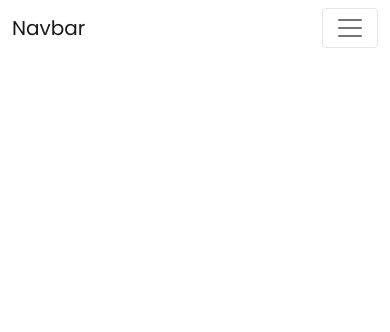
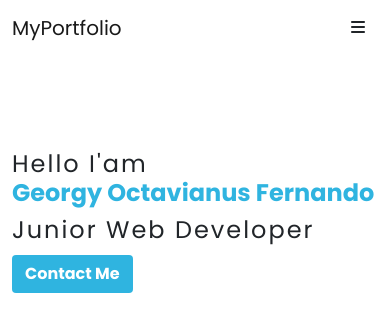
Before and after one commit to nfernando0/PortfolioBootstrap, a plain HTML site: page index.html in a window 390 px wide. Drawn offline with nearby package versions, Linux system fonts and the light colour scheme.

Commit message:
Hero Section

```diff
--- a/css/style.css
+++ b/css/style.css
@@ -1,10 +1,57 @@
 * {
   font-family: "Poppins", sans-serif;
 }
-
+:root {
+  --primary-color: rgb(47, 180, 224);
+}
 .navbar-active {
   background-color: white;
   opacity: 80%;
   backdrop-filter: blur(5px);
   z-index: 99999;
 }
+.dropdown {
+  display: none;
+}
+
+#home {
+  margin-top: 500px;
+}
+#home .hero-title h1 span {
+  font-weight: bold;
+  letter-spacing: 0;
+  color: var(--primary-color);
+}
+#home h1,
+h2 {
+  letter-spacing: 2px;
+}
+#home .hero-title h1,
+h2 {
+  font-size: 2rem;
+}
+#home .btn-hero {
+  background-color: var(--primary-color);
+  color: #fff;
+  margin-top: 3px;
+  transition: all 0.3s ease-in-out;
+  font-weight: bold;
+}
+#home .btn-hero:hover {
+  background-color: #fff;
+  color: var(--primary-color);
+  border: 1px solid var(--primary-color);
+}
+
+@media (max-width: 991.98px) {
+  .dropdown {
+    display: block;
+  }
+  #home {
+    margin-top: 150px;
+  }
+  #home .hero-title h1,
+  h2 {
+    font-size: 1.5rem;
+  }
+}
--- a/index.html
+++ b/index.html
@@ -16,16 +16,22 @@
     <link rel="preconnect" href="https://fonts.gstatic.com" crossorigin />
     <link href="https://fonts.googleapis.com/css2?family=Poppins:wght@300;400;700&display=swap" rel="stylesheet" />
 
-    <title>Document</title>
+    <link
+      rel="stylesheet"
+      href="https://cdnjs.cloudflare.com/ajax/libs/font-awesome/6.1.1/css/all.min.css"
+      integrity="sha512-KfkfwYDsLkIlwQp6LFnl8zNdLGxu9YAA1QvwINks4PhcElQSvqcyVLLD9aMhXd13uQjoXtEKNosOWaZqXgel0g=="
+      crossorigin="anonymous"
+      referrerpolicy="no-referrer"
+    />
+
+    <title>Portfolio Georgy Octavianus Fernando</title>
   </head>
   <body>
     <!-- Header Section -->
     <nav class="navbar navbar-expand-lg navbar-light bg-transparent fixed-top">
       <div class="container">
-        <a class="navbar-brand" href="#">Navbar</a>
-        <button class="navbar-toggler" type="button" data-bs-toggle="collapse" data-bs-target="#navbarNav" aria-controls="navbarNav" aria-expanded="false" aria-label="Toggle navigation">
-          <span class="navbar-toggler-icon"></span>
-        </button>
+        <a class="navbar-brand" href="#">MyPortfolio</a>
+
         <div class="collapse navbar-collapse" id="navbarNav">
           <ul class="navbar-nav ms-auto">
             <li class="nav-item">
@@ -42,9 +48,44 @@
             </li>
           </ul>
         </div>
+        <div class="dropdown">
+          <a class="btn" href="#" role="button" id="dropdownMenuLink" data-bs-toggle="dropdown" aria-expanded="false"><i class="fa-solid fa-bars"></i></a>
+
+          <ul class="dropdown-menu dropdown-menu-end" aria-labelledby="dropdownMenuLink">
+            <li class="nav-item">
+              <a class="dropdown-item" href="#">Home</a>
+            </li>
+            <li class="nav-item">
+              <a class="dropdown-item" href="#">About</a>
+            </li>
+            <li class="nav-item">
+              <a class="dropdown-item" href="#">Project</a>
+            </li>
+            <li class="nav-item">
+              <a class="dropdown-item" href="#">Contact</a>
+            </li>
+          </ul>
+        </div>
       </div>
     </nav>
     <!-- End Section navbar -->
+
+    <!-- Hero Section -->
+    <section id="home">
+      <div class="container">
+        <div class="row">
+          <div class="col-lg-6">
+            <div class="hero-title">
+              <h1>Hello I'am <span class="d-block">Georgy Octavianus Fernando</span></h1>
+              <h2>Junior Web Developer</h2>
+              <a href="#" class="btn btn-hero">Contact Me</a>
+            </div>
+          </div>
+          <div class="col-lg-6"></div>
+        </div>
+      </div>
+    </section>
+    <!-- End Section Hero -->
 
     <!-- JS Bootstrap -->
     <script src="https://cdn.jsdelivr.net/npm/bootstrap@5.1.3/dist/js/bootstrap.bundle.min.js" integrity="sha384-ka7Sk0Gln4gmtz2MlQnikT1wXgYsOg+OMhuP+IlRH9sENBO0LRn5q+8nbTov4+1p" crossorigin="anonymous"></script>
```
